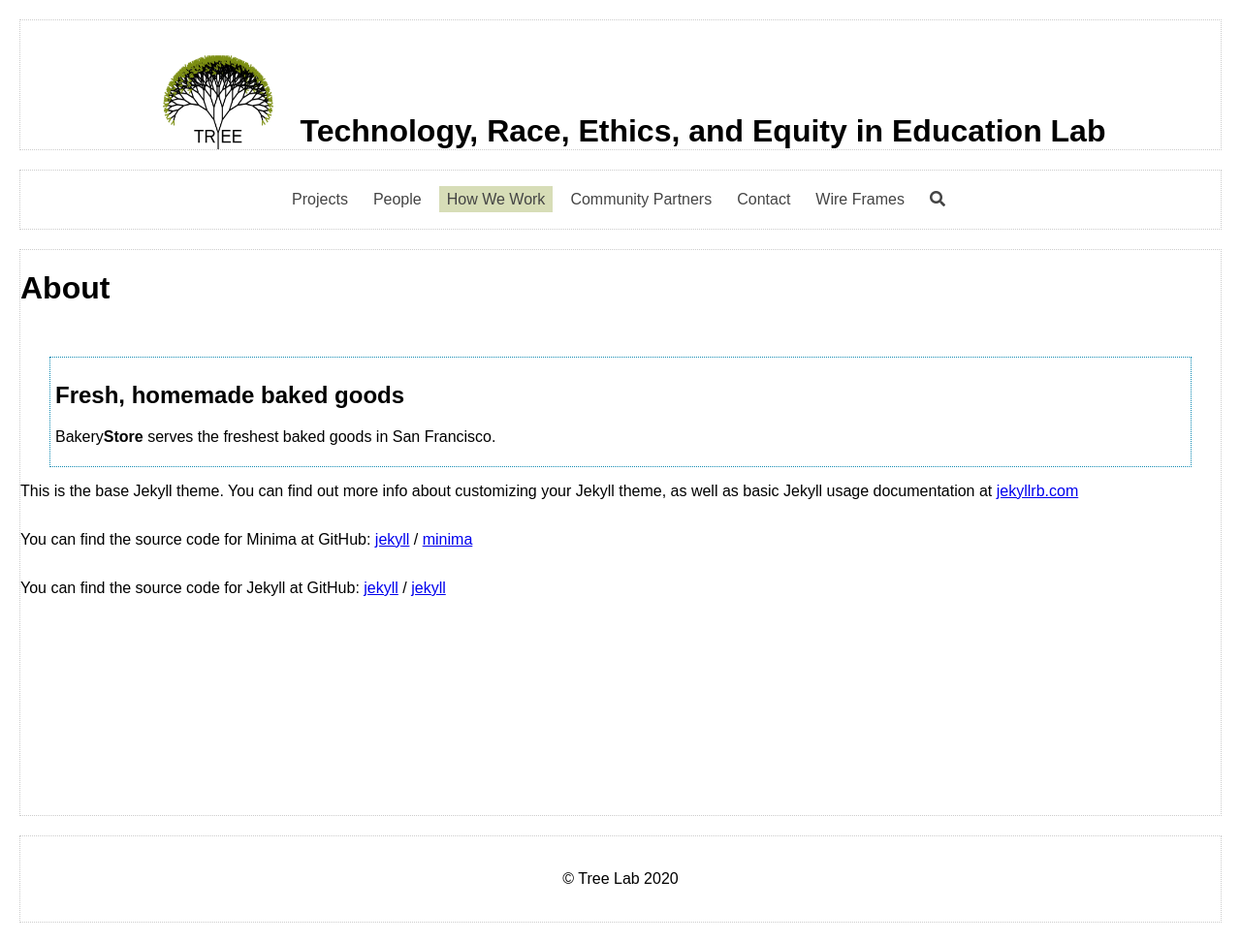
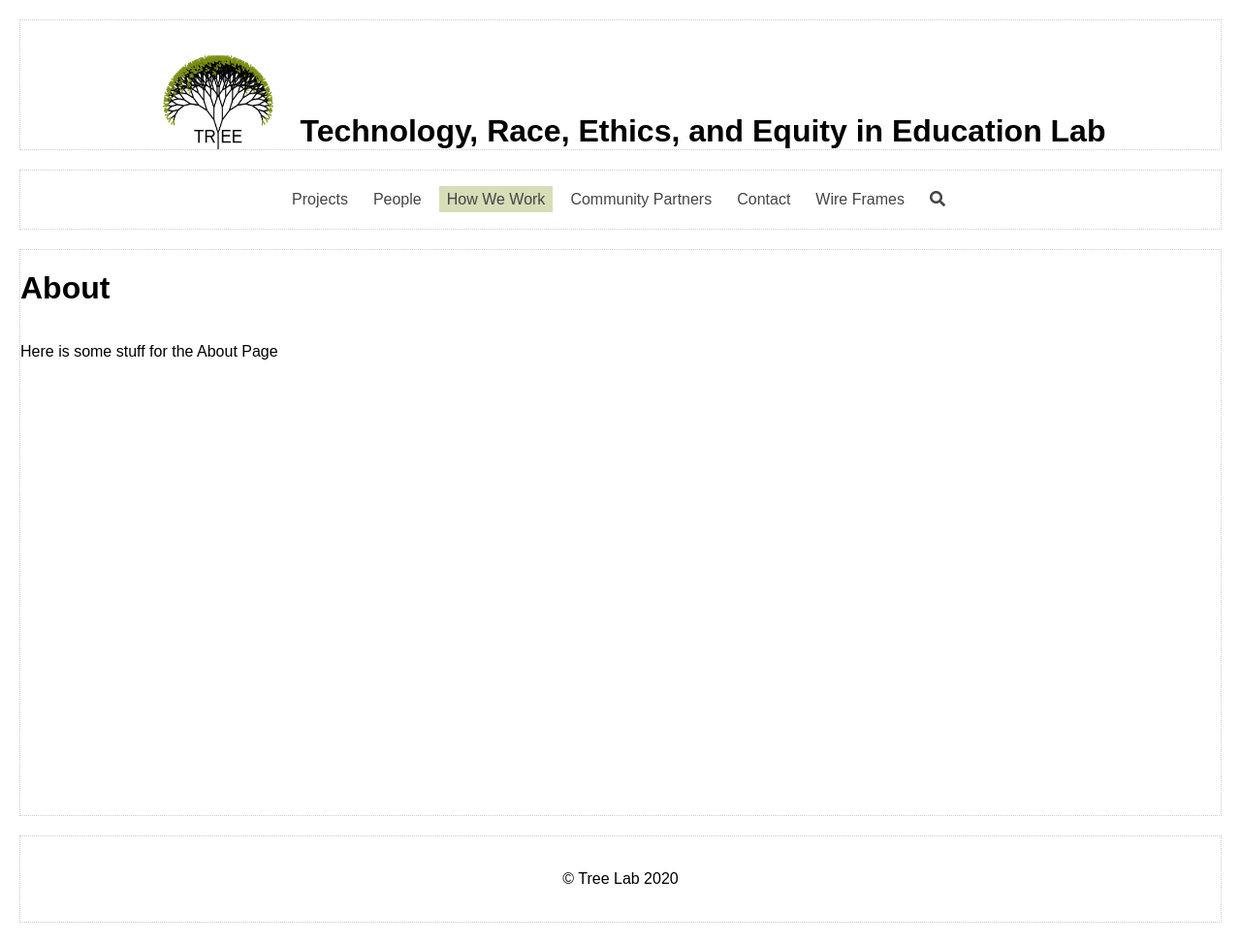
Before and after one commit to tree-in-education/website, a Jekyll site: the page built from about.md, in a window 1280 px wide. Shown: the whole page at 97% size. Built offline with Jekyll 4.4.1, drawn with Linux system fonts in a browser that asks for light colours; nearby versions of some CDN libraries.

```diff
--- a/_includes/navigation.html
+++ b/_includes/navigation.html
@@ -4,8 +4,8 @@
         <li><a href="/people/" {% if page.url == "/people/" %}class="active"{% endif %}>People</a></li>
         <li><a href="/about/" {% if page.url == "/about/" %}class="active"{% endif %}>How We Work</a></li>
         <li><a href="/partners/" {% if page.url == "/partners/" %}class="active"{% endif %}>Community Partners</a></li>
-        <li><a href="/contact/" {% if page.url == "/contact" %}class="active"{% endif %}>Contact</a></li>
-        <li><a href="tree-website-mockup.pdf" target="_blank">Wire Frames</a></li>
+        <li><a href="/contact/" {% if page.url == "/contact/" %}class="active"{% endif %}>Contact</a></li>
+        <li><a href="/assets/tree-website-mockup.pdf" target="_blank">Wire Frames</a></li>
         <li class="desktop">
             <a href="#"><i class="fas fa-search"></i></a>
         </li>
--- a/_layouts/page.html
+++ b/_layouts/page.html
@@ -1,10 +1,7 @@
 ---
 layout: default
 ---
-<section class="hero">
-  <div class="small-container">
-    <h2>Fresh, homemade baked goods</h2>
-    <p class="sub-text">Bakery<strong>Store</strong> serves the freshest baked goods in San Francisco.</p>
-  </div>
+<section>
+    Some extra stuff that goes before the content.
 </section>
 {{ content }}
--- a/about.md
+++ b/about.md
@@ -1,18 +1,7 @@
 ---
-layout: page
+layout: default
 title: About
 permalink: /about/
 ---
 
-This is the base Jekyll theme. You can find out more info about customizing your Jekyll theme, as well as basic Jekyll usage documentation at [jekyllrb.com](https://jekyllrb.com/)
-
-You can find the source code for Minima at GitHub:
-[jekyll][jekyll-organization] /
-[minima](https://github.com/jekyll/minima)
-
-You can find the source code for Jekyll at GitHub:
-[jekyll][jekyll-organization] /
-[jekyll](https://github.com/jekyll/jekyll)
-
-
-[jekyll-organization]: https://github.com/jekyll
+Here is some stuff for the About Page
```
Also changed, not shown: contact.md (added, +7 -0 lines), partners.md (added, +7 -0 lines), people.md (added, +7 -0 lines), 1 other file.
